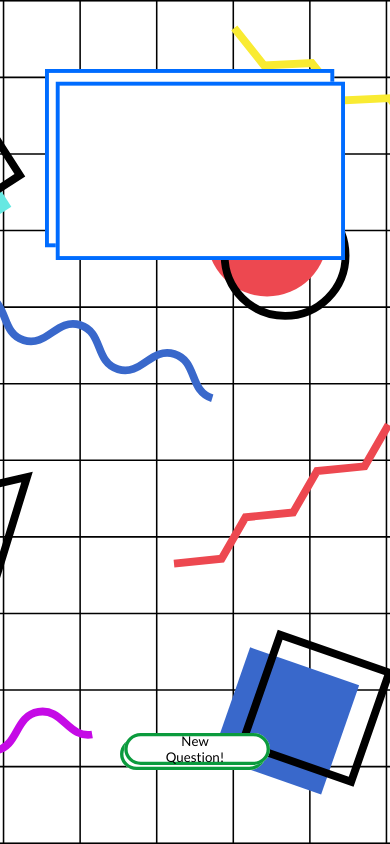
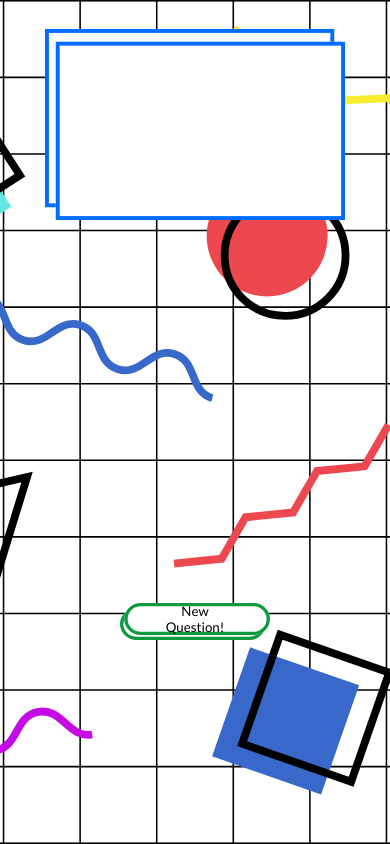
Before and after one commit to myronhuang/trivia-app, a plain HTML site: page index.html in a window 390 px wide. Shown: the top 844 px of the page. Drawn offline with nearby package versions, Linux system fonts and the light colour scheme.

Commit message:
fixed padding and height to make more responsive

```diff
--- a/index.html
+++ b/index.html
@@ -2,7 +2,7 @@
 <html lang="en" >
 <head>
   <meta charset="UTF-8">
-  <title>CodePen - A Pen by  Myron Huang</title>
+  <title>Trivia App</title>
   <meta name="viewport" content="width=device-width, initial-scale=1">
 
 <link href="https://fonts.googleapis.com/css?family=Lato:400,700" rel="stylesheet"><link rel="stylesheet" href="./style.css">
--- a/style.css
+++ b/style.css
@@ -2,7 +2,7 @@ html,
 body {
   box-sizing: border-box;
   font-family: Lato, sans-serif;
-  height: 800px;
+  height: 100vh;
   padding: 0;
   margin: 0;
 }
@@ -26,7 +26,7 @@ body {
   display: flex;
   flex-direction: column;
   align-items: center;
-  padding: 50px 0px;
+  padding: 10px 0px;
 }
 
 
@@ -49,12 +49,12 @@ body {
 
 #optionContainer {
   width: 500px;
-  height: 400px;
+  height: 300px;
   display: flex;
   flex-direction: column;
   align-items: center;
   justify-content: space-evenly;
-  margin: 50px 0 20px 0;
+  margin: 40px 0 40px 0;
 }
 
 .option-container {
@@ -74,7 +74,7 @@ body {
 
 .option {
   position: absolute;
-  top: 35%;
+  top: 40%;
   left: 50%;
   transform: translate(-50%, -50%);
   border: none;
@@ -134,5 +134,5 @@ body {
 }
 
 .pressed {
-  top:  45%;
+  top:  46%;
 }
```
